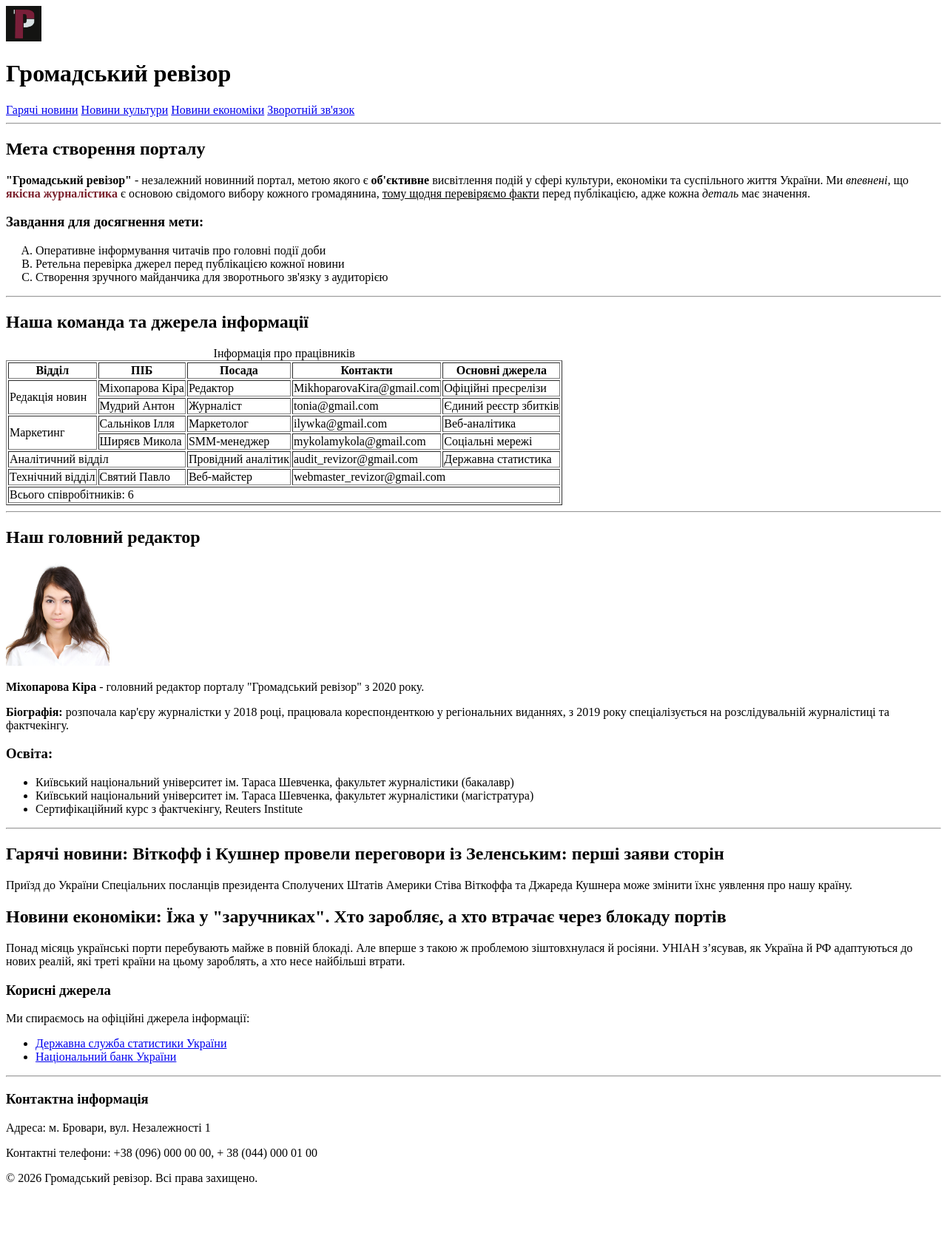
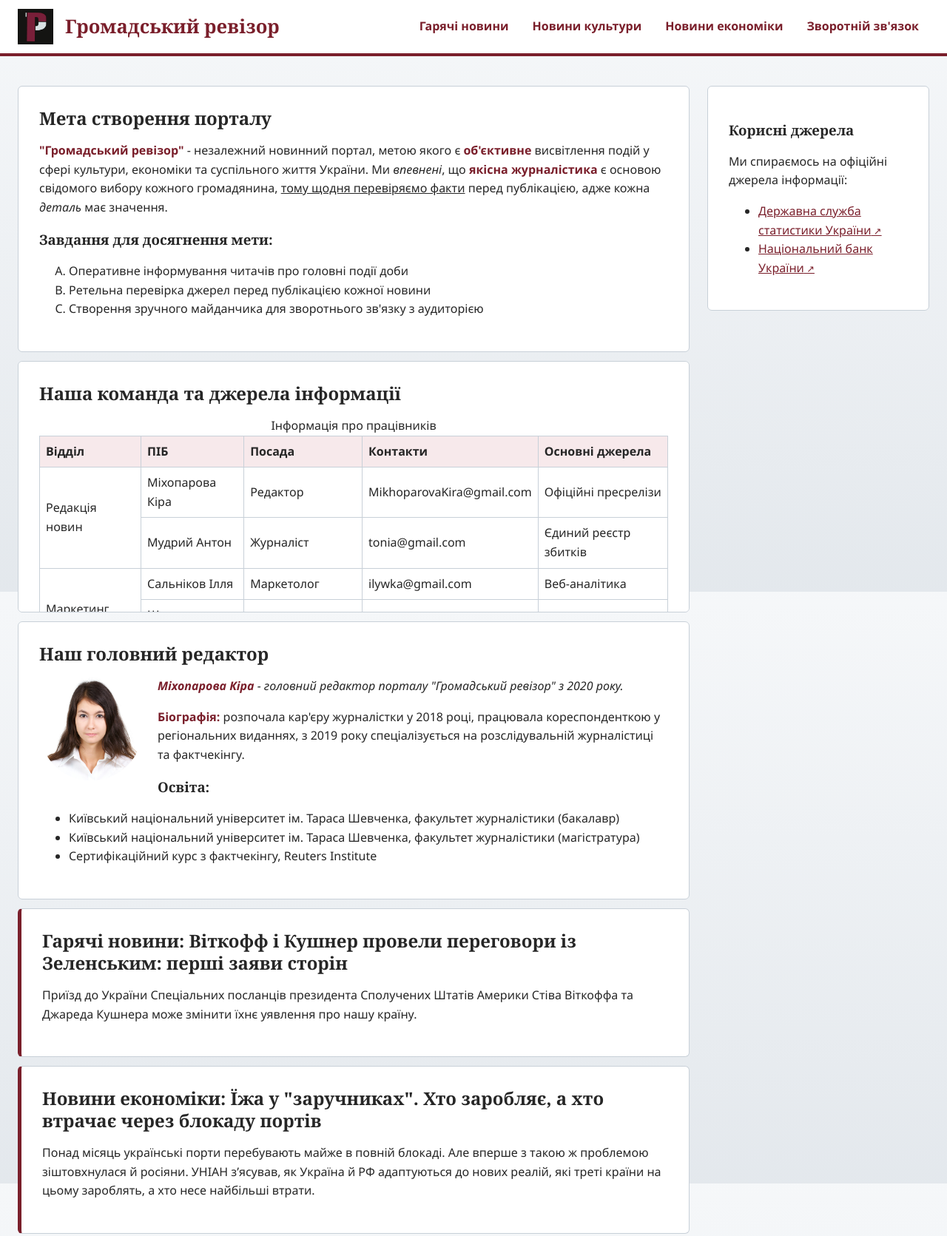
Before and after one commit to Korixe/FrontEnd_NewsPortal, a plain HTML site: page index.html in a window 1280 px wide. Shown: the top 1671 px of the page at 74% size. Before the commit the page ends 1618 px from the top, so only its background shows below. Drawn offline with Linux system fonts and the light colour scheme.

Commit message:
Complete css (lab 2)

```diff
--- /dev/null
+++ b/css/base.css
@@ -0,0 +1,82 @@
+:root {
+    --accent: #7a1f2b;
+    --soft: hsl(350, 45%, 94%);
+    --line: rgb(200, 208, 216);
+    --head: Georgia, serif;
+    --body: "Segoe UI", Arial, sans-serif;
+}
+
+* {
+    box-sizing: border-box;
+}
+
+hr {
+    display: none;
+}
+
+:focus {
+    outline: 2px solid var(--accent);
+}
+
+img {
+    max-width: 100%;
+}
+
+body {
+    margin: 0;
+    padding: 0 24px;
+    background: linear-gradient(180deg, hsl(210, 25%, 97%), hsl(210, 20%, 91%));
+    background-attachment: fixed;
+    color: hsl(0, 0%, 15%);
+    font: 400 1rem/1.6 var(--body);
+}
+
+h1, h2, h3 {
+    font-family: var(--head);
+    line-height: 1.25;
+}
+
+h2 {
+    margin: 0 0 16px;
+    font-size: 1.5rem;
+}
+
+b {
+    color: var(--accent);
+}
+
+a:link, a:visited {
+    color: var(--accent);
+}
+
+a:hover, a:focus {
+    color: hsl(350, 60%, 15%);
+    text-decoration: none;
+}
+
+a:active {
+    color: darkorange;
+}
+
+a[target="_blank"]::after {
+    content: " \2197";
+    font-size: 0.8em;
+}
+
+main > a {
+    display: inline-block;
+    margin: 8px 0 16px;
+    padding: 8px 16px;
+    border: 2px solid var(--accent);
+    border-radius: 4px;
+    font-weight: 600;
+    text-decoration: none;
+}
+
+main > a::before {
+    content: "\2190  ";
+}
+
+main > a:hover {
+    background: var(--soft);
+}
--- /dev/null
+++ b/css/cultureNews.css
@@ -0,0 +1,55 @@
+.page-culture {
+    display: grid;
+    grid-template-columns: minmax(0, 1fr);
+    padding-top: 104px;
+}
+
+.page-culture > main {
+    justify-self: center;
+    width: min(1100px, 100%);
+}
+
+.page-culture ul {
+    display: grid;
+    grid-template-columns: repeat(auto-fit, minmax(260px, 1fr));
+    gap: 20px;
+    margin: 0;
+    padding: 0;
+    list-style: none;
+}
+
+.page-culture article {
+    padding: 16px;
+    background: white;
+    border: 5px solid var(--accent);
+    border-left-style: dashed;
+}
+
+.page-culture article img {
+    width: 100%;
+    height: 180px;
+    object-fit: cover;
+}
+
+.page-culture article img:hover {
+    animation: negative 0.6s forwards;
+}
+
+@keyframes negative {
+    to {
+        filter: invert(100%);
+    }
+}
+
+.page-culture article p:last-of-type {
+    color: dimgray;
+    font-size: 0.8rem;
+    font-style: italic;
+    font-weight: 300;
+}
+
+@media (max-width: 800px) {
+    .page-culture {
+        padding-top: 170px;
+    }
+}
--- /dev/null
+++ b/css/homePage.css
@@ -0,0 +1,75 @@
+.page-home {
+    display: grid;
+    grid-template-columns: minmax(0, 1fr) 300px;
+    column-gap: 24px;
+    align-items: start;
+    padding-top: 104px;
+}
+
+.page-home > aside  {
+    grid-column: 2;
+    grid-row: 1;
+    position: sticky;
+    top: 16px;
+    z-index: 10;
+}
+
+.page-home > footer {
+    grid-column: 1 / -1;
+}
+
+table {
+    width: 100%;
+    border-collapse: collapse;
+}
+
+th, td {
+    padding: 8px;
+    border: 1px solid var(--line);
+    text-align: left;
+}
+
+th {
+    background: var(--soft);
+}
+
+#editor {
+    position: relative;
+    left: 0;
+    top: 0;
+    transition: left 0.3s, top 0.3s, background-color 0.3s, box-shadow 0.3s;
+}
+
+#editor:hover {
+    left: -5px;
+    top: -5px;
+    background-color: var(--soft);
+    box-shadow: 6px 6px 12px rgba(0, 0, 0, 0.2);
+}
+
+#editor > img {
+    float: left;
+    margin: 0 20px 12px 0;
+    border-radius: 50%;
+}
+
+#editor p:first-of-type::first-line {
+    font-style: italic;
+}
+
+[id*="news"] {
+    border-left: 5px solid var(--accent);
+}
+
+@media (max-width: 800px) {
+    .page-home {
+        padding-top: 170px;
+        grid-template-columns: minmax(0, 1fr);
+    }
+
+    .page-home > aside {
+        grid-column: 1;
+        grid-row: auto;
+        position: static;
+    }
+}
--- /dev/null
+++ b/css/layout.css
@@ -0,0 +1,97 @@
+header {
+    display: grid;
+    grid-template-columns: 48px 1fr auto;
+    align-items: center;
+    gap: 16px;
+    padding: 12px 24px;
+    background: white;
+    border-bottom: 4px solid var(--accent);
+    z-index: 100;
+}
+
+header > h1 {
+    margin: 0 auto 0 0;
+    color: var(--accent);
+    font-size: 1.6rem;
+}
+
+header > nav {
+    display: flex;
+    gap: 4px;
+}
+
+nav a {
+    padding: 8px 14px;
+    font-weight: 600;
+    text-decoration: none;
+    transition: background-color 0.2s, transform 0.2s;
+}
+
+nav a:hover {
+    background-color: var(--soft);
+    transform: translateY(-2px);
+}
+
+.page-home > header {
+    position: absolute;
+    top: 0;
+    left: 0;
+    right: 0;
+}
+
+.page-culture > header {
+    position: fixed;
+    top: 0;
+    left: 0;
+    right: 0;
+}
+
+.page-feedback > header {
+    display: flex;
+    flex-wrap: wrap;
+    align-items: center;
+    gap: 16px;
+    margin: 0 -24px;
+}
+
+main > section, main > article, aside {
+    margin: 12px 0;
+    padding: 28px;
+    background: white;
+    border: 1px solid var(--line);
+    border-radius: 6px;
+}
+
+footer {
+    margin: 0 -24px;
+    padding: 20px 24px;
+    background: white;
+    border-top: 4px solid var(--accent);
+}
+
+footer > p {
+    color: dimgray;
+    text-align: center;
+}
+
+footer > section {
+    width: fit-content;
+    margin-bottom: 24px;
+    transform-origin: left top;
+    transition: transform 0.5s;
+}
+
+footer > section:focus {
+    transform: scale(1.2);
+    transition-delay: 3s;
+}
+
+@media (max-width: 800px) {
+    header {
+        grid-template-columns: 48px 1fr;
+    }
+
+    header > nav {
+        grid-column: 1 / -1;
+    }
+}
--- a/culture_news.html
+++ b/culture_news.html
@@ -2,9 +2,12 @@
 <html lang="uk">
 <head>
     <meta charset="UTF-8">
+    <link rel="stylesheet" href="css/base.css">
+    <link rel="stylesheet" href="css/layout.css">
+    <link rel="stylesheet" href="css/cultureNews.css">
     <title>Новинний портал "Громадський ревізор" - Новини культури</title>
 </head>
-<body>
+<body class="page-culture">
     <header>
         <img src="media/logo.jpg" alt="Логотип новинного порталу Громадський ревізор" width="48" height="48">
         <h1>Громадський ревізор</h1>
@@ -46,10 +49,10 @@
                 </li>
             </ul>
         </section>
-          <a href="index.html">Назад на головну сторінку</a>
+        <a href="index.html">Назад на головну сторінку</a>
     </main>
     <footer>
-        <section>
+        <section tabindex="0">
             <h3>Контактна інформація</h3>
             <p>Адреса: м. Бровари, вул. Незалежності 1</p>
             <p>Контактні телефони: +38 (096) 000 00 00, + 38 (044) 000 01 00</p>
--- a/index.html
+++ b/index.html
@@ -2,9 +2,18 @@
 <html lang="uk">
 <head>
     <meta charset="UTF-8">
+    <link rel="stylesheet" href="css/base.css">
+    <link rel="stylesheet" href="css/layout.css">
+    <link rel="stylesheet" href="css/homePage.css">
     <title>Новинний портал "Громадський ревізор"</title>
+    <style>
+        #team {
+            max-height: 340px;
+            overflow: auto;
+        }
+    </style>
 </head>
-<body>
+<body class="page-home">
     <header>
         <img src="media/logo.jpg" alt="Логотип новинного порталу Громадський ревізор" width="48" height="48">
         <h1>Громадський ревізор</h1>
@@ -17,7 +26,7 @@
     </header>
     <hr>
     <main>
-        <section>
+        <section id="mission">
             <h2>Мета створення порталу</h2>
             <p><b>"Громадський ревізор"</b> - незалежний новинний портал, метою якого є <b>об'єктивне</b> висвітлення подій у сфері культури, економіки та суспільного життя України. Ми <em>впевнені</em>, що <b><span style="color:#7a1f2b;">якісна журналістика</span></b> є основою свідомого вибору кожного громадянина, <u>тому щодня перевіряємо факти</u> перед публікацією, адже кожна <i>деталь</i> має значення.</p>
             <h3>Завдання для досягнення мети:</h3>
@@ -28,7 +37,7 @@
             </ol>
         </section>
         <hr>
-        <section>
+        <section id="team">
             <h2>Наша команда та джерела інформації</h2>
             <table border="1">
                 <caption>Інформація про працівників</caption>
@@ -89,7 +98,7 @@
             </table>
         </section>
         <hr>
-        <section>
+        <section id="editor">
             <h2>Наш головний редактор</h2>
             <img src="media/person.jpg" alt="Фото головного редактора" width="140" height="140">
             <p><b>Міхопарова Кіра</b> - головний редактор порталу "Громадський ревізор" з 2020 року.</p>
@@ -121,7 +130,7 @@
     </aside>
     <hr>
     <footer>
-        <section>
+        <section tabindex="0">
             <h3>Контактна інформація</h3>
             <p>Адреса: м. Бровари, вул. Незалежності 1</p>
             <p>Контактні телефони: +38 (096) 000 00 00, + 38 (044) 000 01 00</p>
```
Also changed, not shown: css/feedback.css (added, +69 -0 lines), feedback.html (+5 -2 lines).
